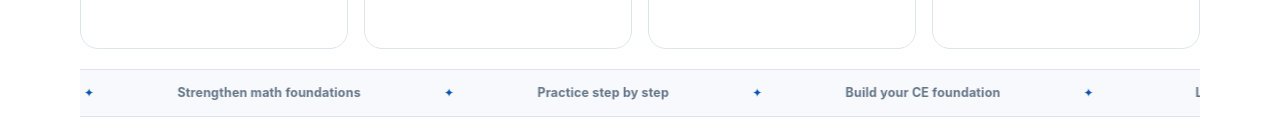
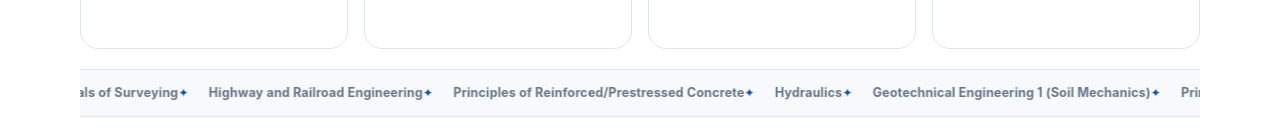
Before and after one commit to justryan-n2d/CEStudy, a React (Vite) app: page / in a window 1280 px wide. Shown: the part 813-952 px from the top of the page. Built offline with nearby package versions, Linux system fonts and the light colour scheme; no server answers.

Commit message:
feat: use randomized real civil engineering subjects in homepage marquee

```diff
--- a/src/pages/HomePage.tsx
+++ b/src/pages/HomePage.tsx
@@ -1,3 +1,4 @@
+import { useMemo } from "react";
 import { Link } from "react-router-dom";
 import { ScrollReveal } from "../components/ScrollReveal";
 import { YearLevelGrid } from "../components/YearLevelGrid";
@@ -5,8 +6,35 @@ import { HERO_IMAGE } from "../config/hero-image";
 import { readLearningActivityDays } from "../data/learning-progress";
 import { LearningStreakBadge } from "../components/LearningStreakBadge";
 
+const MARQUEE_SUBJECTS = [
+  "Statics of Rigid Bodies",
+  "Fundamentals of Surveying",
+  "Mechanics of Deformable Bodies",
+  "Construction Materials and Testing",
+  "Structural Theory",
+  "Highway and Railroad Engineering",
+  "Principles of Steel Design",
+  "Principles of Reinforced/Prestressed Concrete",
+  "Hydrology",
+  "Hydraulics",
+  "Geotechnical Engineering 1 (Soil Mechanics)",
+  "Principles of Transportation Engineering",
+  "Quantity Surveying",
+  "Construction Methods and Project Management",
+] as const;
+
+function shuffleSubjects(subjects: readonly string[]): string[] {
+  const shuffled = [...subjects];
+  for (let index = shuffled.length - 1; index > 0; index -= 1) {
+    const randomIndex = Math.floor(Math.random() * (index + 1));
+    [shuffled[index], shuffled[randomIndex]] = [shuffled[randomIndex], shuffled[index]];
+  }
+  return shuffled;
+}
+
 export function HomePage() {
   const activityDays = readLearningActivityDays();
+  const marqueeSubjects = useMemo(() => shuffleSubjects(MARQUEE_SUBJECTS), []);
   return (
     <>
       <section className="hero hero-home">
@@ -55,18 +83,18 @@ export function HomePage() {
           <YearLevelGrid />
           <div className="home-marquee" aria-hidden="true">
             <div className="home-marquee-track">
-              <div className="home-marquee-group">
-                <span>Learn by year</span><span className="home-marquee-separator">✦</span>
-                <span>Strengthen math foundations</span><span className="home-marquee-separator">✦</span>
-                <span>Practice step by step</span><span className="home-marquee-separator">✦</span>
-                <span>Build your CE foundation</span><span className="home-marquee-separator">✦</span>
-              </div>
-              <div className="home-marquee-group">
-                <span>Learn by year</span><span className="home-marquee-separator">✦</span>
-                <span>Strengthen math foundations</span><span className="home-marquee-separator">✦</span>
-                <span>Practice step by step</span><span className="home-marquee-separator">✦</span>
-                <span>Build your CE foundation</span><span className="home-marquee-separator">✦</span>
-              </div>
+              {[0, 1].map((copy) => (
+                <div className="home-marquee-group" key={copy}>
+                  {marqueeSubjects.map((subject, index) => (
+                    <span className="home-marquee-item" key={subject}>
+                      {subject}
+                      {index < marqueeSubjects.length - 1 && (
+                        <span className="home-marquee-separator" aria-hidden="true">✦</span>
+                      )}
+                    </span>
+                  ))}
+                </div>
+              ))}
             </div>
           </div>
         </section>
```
